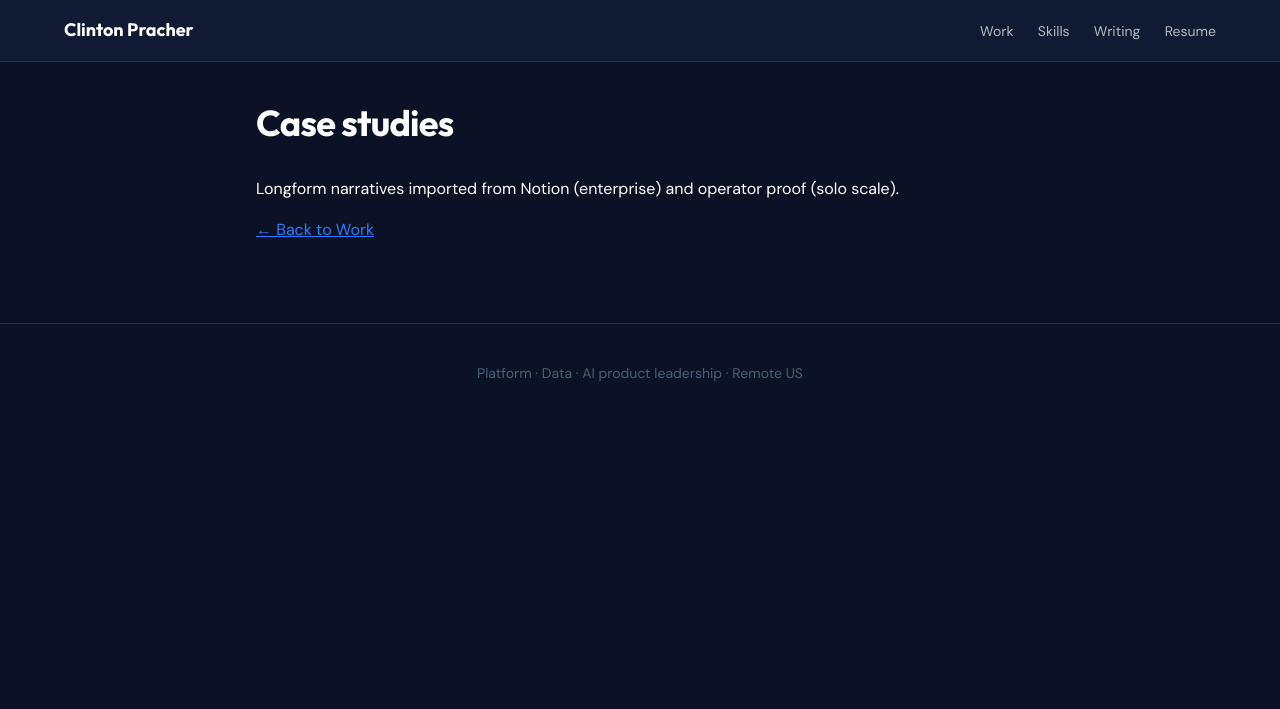
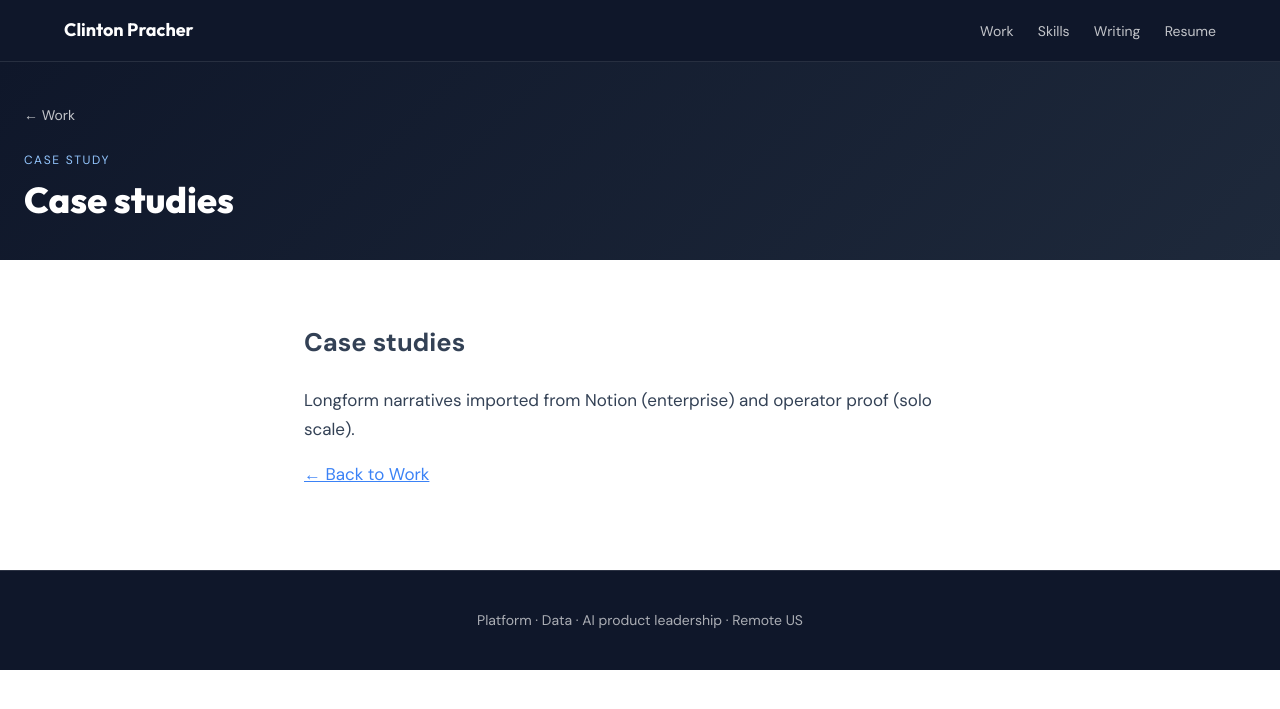
Before and after one commit to clintonpracher/operator-portfolio, a Jekyll site: the page built from docs/work/case-studies/README.md, in a window 1280 px wide. Shown: the top 709 px of the page. Built offline with Jekyll 4.4.1, drawn with Linux system fonts in a browser that asks for light colours; our own code applies the rules of GitHub Pages for plain Markdown files.

Commit message:
Fix duplicate titles and case-study footer dark styling

```diff
--- a/docs/_config.yml
+++ b/docs/_config.yml
@@ -2,10 +2,28 @@ title: Clinton Pracher
 description: Product leader who builds decision systems, not just products. Operator Control Plane, governed AI ops, platform/data/AI. Principal / Director · Remote US
 url: "https://clintonpracher.com"
 baseurl: ""
-theme: minima
+theme: null
 markdown: kramdown
 permalink: pretty
+plugins: []
+defaults:
+  - scope:
+      path: "index.md"
+    values:
+      layout: default
+      title: Home
+  - scope:
+      path: "work/case-studies"
+    values:
+      layout: case-study
+  - scope:
+      path: "resume/resume.md"
+    values:
+      layout: resume
+      title: Resume
+  - scope:
+      path: ""
+    values:
+      layout: default
 exclude:
   - PUBLISH.md
-  - _layouts
-  - _includes
--- a/docs/assets/css/case-study.css
+++ b/docs/assets/css/case-study.css
@@ -23,6 +23,20 @@
 .case-study-body .site-header {
   position: relative;
   z-index: 2;
+  background: var(--cs-hero-a);
+  border-bottom: 1px solid rgba(255, 255, 255, 0.1);
+}
+
+.case-study-body .site-logo {
+  color: #fff;
+}
+
+.case-study-body .site-nav a {
+  color: rgba(255, 255, 255, 0.75);
+}
+
+.case-study-body .site-nav a:hover {
+  color: #93c5fd;
 }
 
 .cs-header {
@@ -115,9 +129,9 @@
 }
 
 .case-study-body .site-footer {
-  background: var(--surface-base, #0a0a0f);
-  color: var(--text-muted, #9ca3af);
-  border-top: 1px solid var(--border-subtle, #2a2a35);
+  background: var(--cs-hero-a);
+  color: rgba(255, 255, 255, 0.65);
+  border-top: 1px solid rgba(255, 255, 255, 0.12);
 }
 
 .resume-body .site-footer {
```
